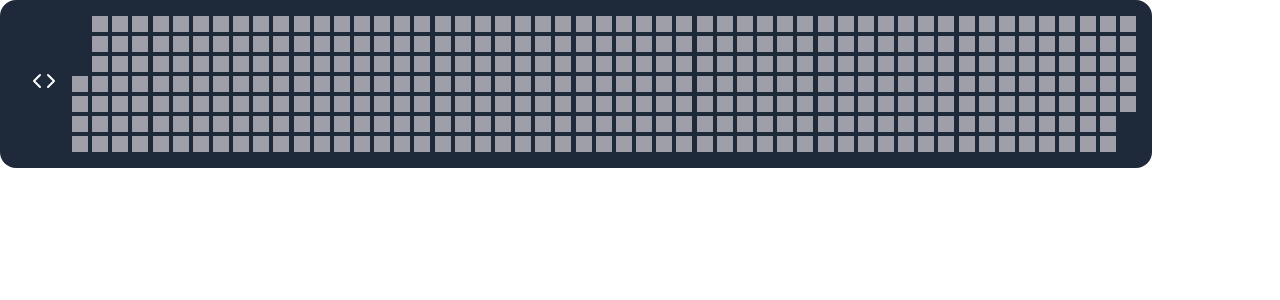
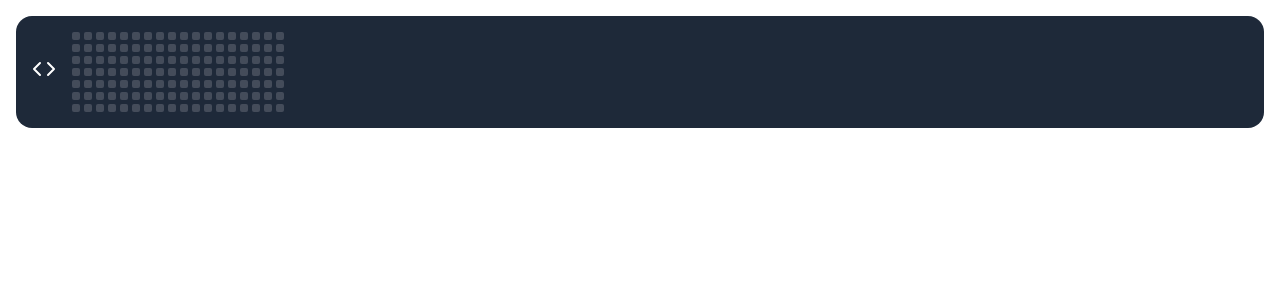
Before and after one commit to MikeG404/DISCIPLINE_TRACKER_FRONT, a Next.js app: page /dashboard in a window 1280 px wide. Shown: the top 300 px of the page. Built offline with nearby package versions, Linux system fonts and the light colour scheme.

Commit message:
Refactor Heatmap and IconButton components for improved styling and layout; update Dashboard to include padding

```diff
--- a/app/components/Heatmap.tsx
+++ b/app/components/Heatmap.tsx
@@ -7,27 +7,40 @@ type HeatmapProps = {
   dates: DateItem[]
 }
 
-export default function Heatmap({dates}: HeatmapProps) {
+export default function Heatmap({ dates }: HeatmapProps) {
 
-  const squaresSizeStyles = "w-4 h-4";
+  const squaresSizeStyles = "min-w-2 min-h-2 rounded-xs";
+
+  const weeksToShow = 17;
+  const targetTotalDays = weeksToShow * 7;
+
+  let visibleDates = dates.slice(-targetTotalDays);
+
+  const firstDateItem = visibleDates[0];
+  const firstDayOfWeek = new Date(firstDateItem.date).getDay();
+
+  const emptyDaysStart = (firstDayOfWeek + 6) % 7;
+
+  const currentTotal = visibleDates.length + emptyDaysStart;
+
+  const remainder = currentTotal % 7;
+  const emptyDaysEnd = remainder === 0 ? 0 : 7 - remainder;
+
+  const startFillers = Array(emptyDaysStart).fill({ isCompleted: undefined, id: "start-fill" });
+  const endFillers = Array(emptyDaysEnd).fill({ isCompleted: undefined, id: "end-fill" });
+
+  const finalGridData = [...startFillers, ...visibleDates, ...endFillers];
 
   return (
-    <div className="w-full grid grid-rows-7 grid-flow-col gap-1">
-      {dates.map((item, index) => {
-
-        const weekDay = new Date(item.date).getDay()
-        const cssAjustement = weekDay === 0 ? 7 : weekDay
-
-        const isFirstWeekDay = index === 0
+    <div className="grid grid-rows-7 grid-flow-col gap-1">
+      {finalGridData.map((item, index) => {
 
         return (
-            <div key={index} style={{
-                gridRowStart: isFirstWeekDay ? cssAjustement : 'auto'
-            }}>
+            <div key={index}>
                 { item.isCompleted === undefined ?
-                        <div className={`${squaresSizeStyles} bg-zinc-400`}></div>
+                        <div className={`${squaresSizeStyles} bg-zinc-400 opacity-30`}></div>
                     : item.isCompleted === false ?
-                        <div className={`${squaresSizeStyles} bg-red-400`}>x</div>
+                        <div className={`${squaresSizeStyles} bg-red-400`}></div>
                     :   <div className={`${squaresSizeStyles} bg-green-400`}></div>
                 }
             </div>
--- a/app/components/containers/Heatmap.container.tsx
+++ b/app/components/containers/Heatmap.container.tsx
@@ -23,6 +23,7 @@ export default function HeatmapContainer() {
             })
         }
 
+
         return dates;
     }
 
@@ -40,7 +41,7 @@ export default function HeatmapContainer() {
     }
 
     return (
-        <div className="max-w-6xl bg-gray-800 p-4 rounded-2xl">
+        <div className="w-fu bg-gray-800 p-4 rounded-2xl">
             <div className="flex items-center">
                 <IconButton onClick={handleClick}/>
                 <Heatmap dates={dates}/>
--- a/app/components/ui/IconButton.tsx
+++ b/app/components/ui/IconButton.tsx
@@ -9,7 +9,7 @@ type ButtonProps = {
 export default function Button({onClick}: ButtonProps) {
 
     return (
-        <div className="p-4">
+        <div className="pr-4">
             <button
                 type="button"
                 className="cursor-pointer"
--- a/app/dashboard/page.tsx
+++ b/app/dashboard/page.tsx
@@ -3,8 +3,8 @@ import Heatmap from "../components/Heatmap";
 
 export default function Dashboard() {
   return (
-    <main>
+    <main className="p-4">
       <HeatmapContainer />
-    </main>
+   </main>
   );
 }
```
